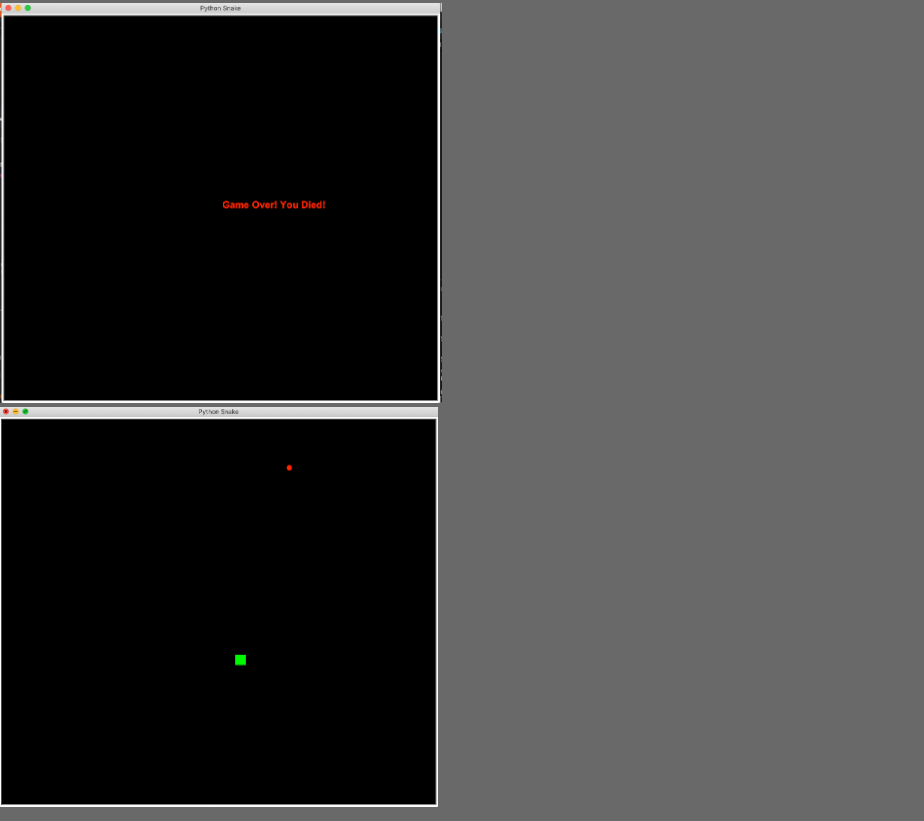
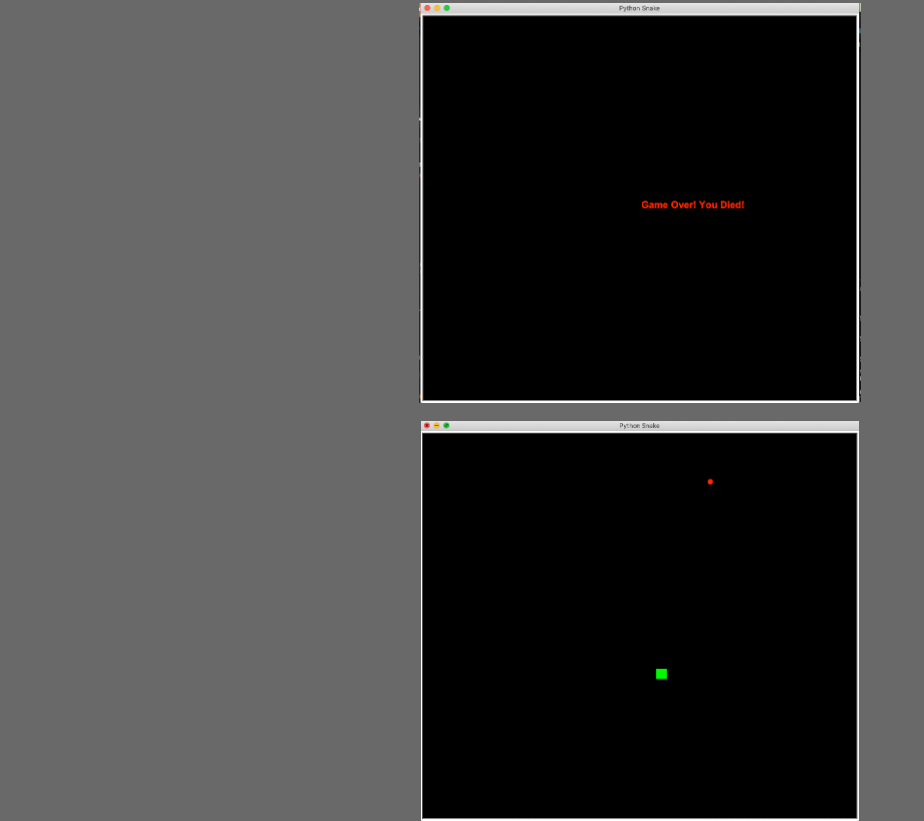
Before and after one commit to JeffreyW2468/JeffreyW2468.github.io, a plain HTML site: page portfolio.html in a window 1280 px wide. Shown: the part 676-1497 px from the top of the page, without its empty margins (0-924 px from the left). Drawn offline with Linux system fonts and the light colour scheme.

Commit message:
Update portfolio.html

```diff
--- a/portfolio.html
+++ b/portfolio.html
@@ -60,10 +60,18 @@
 		of a specific pattern</li>
 		<li><q>Write</q> commands to enable the turtle object to display text</li>
 	</ul>
+	<style>
+	img {
+	display: block;
+	margin-left: auto;
+	margin-right: auto;
+	}
+	</style>
+	<body>
 	<h1>Attached below are the visual results of running the code:</h1>
-	<img src = "images/Python Snake.png" height = "400" class = "center">
+	<img src = "images/Python Snake.png" height = "400" class = "width:50%">
 	<br>
-	<img src = "images/Python Snake midgame.png" height = "400" class = "center">
+	<img src = "images/Python Snake midgame.png" height = "400" class = "width:50%">
 
 	  </body>
 	</html>
```
